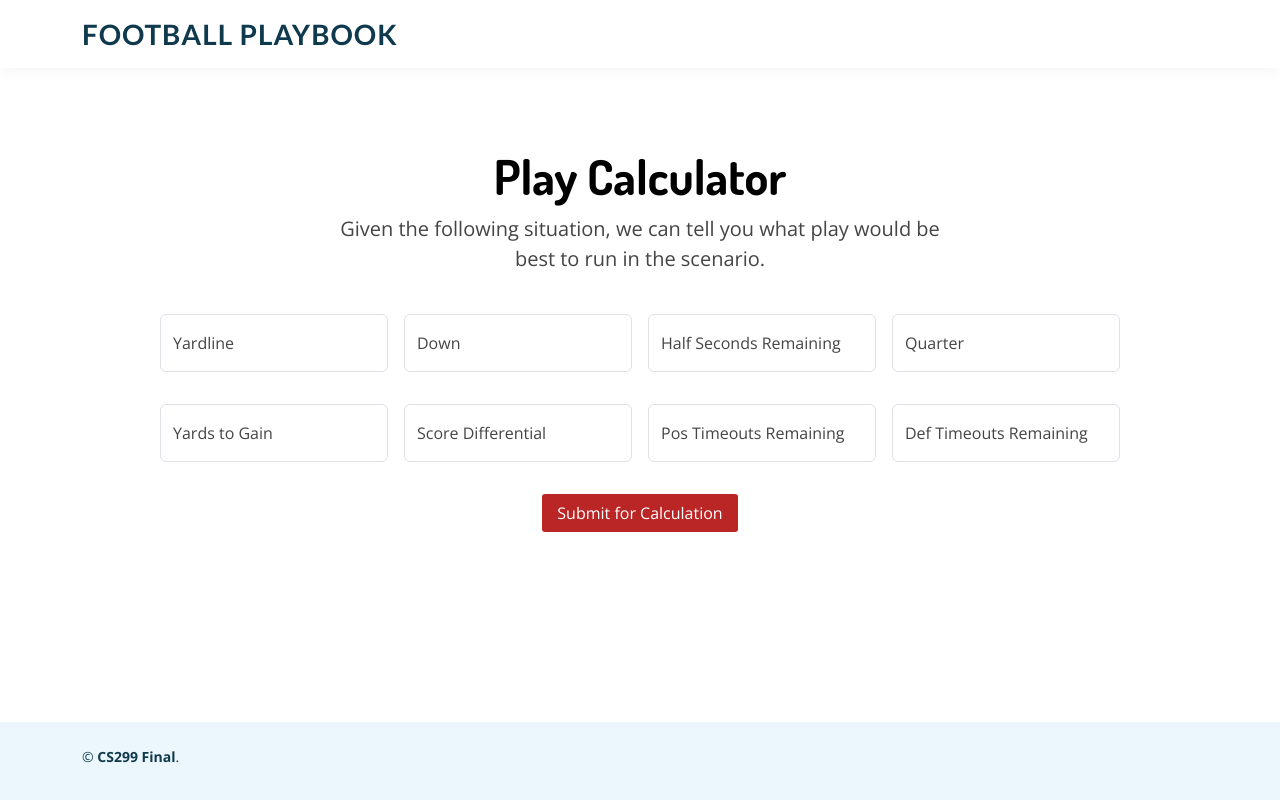
After one commit to jdglesener/finalprojectplaybooks, a PHP site: page /finalproject/model.php in a window 1280 px wide. The commit adds this page. Run offline with PHP 8.4, Linux system fonts and the light colour scheme.

Commit message:
final commit

```diff
--- a/index.php
+++ b/index.php
@@ -1,5 +1,9 @@
 <?php
 include "conn_config.php";
+ini_set('display_errors', 1);
+ini_set('display_startup_errors',1);
+
+error_reporting(E_ALL);
 ?>
 <!DOCTYPE html>
 <html lang="en">
@@ -49,6 +53,7 @@ include "conn_config.php";
 
       <nav id="navbar" class="navbar">
         <ul>
+          <li><a class="nav-link scrollto" href="model.php">Play Calculator</a></li>
           <?php if (isset($_COOKIE["loggedin"]) && $_COOKIE["loggedin"]) {?>
           <li><a class="nav-link scrollto" href="playbooks.php">My Playbooks</a></li>
           <li class="dropdown"><a href="#"><span>Your Profile</span><i class="bi bi-chevron-down"></i></a>
--- a/login.php
+++ b/login.php
@@ -7,7 +7,7 @@ if (isset($_COOKIE["loggedin"]) && $_COOKIE["loggedin"]) {
 if($_SERVER["REQUEST_METHOD"]== "POST"){
   $n_username = $_POST["username"];
   $n_password = $_POST["password"];
-  $query = "SELECT * FROM users WHERE username = '$n_username' AND password = '$n_password'";
+  $query = "SELECT * FROM Users WHERE username = '$n_username' AND password = '$n_password'";
   $result = mysqli_query($conn, $query);
   if(mysqli_num_rows($result) == 1) {
     $msg= "Welcome '$n_accountname'";
--- /dev/null
+++ b/model.php
@@ -0,0 +1,165 @@
+<?php
+include "conn_config.php";
+ini_set('display_errors', 1);
+ini_set('display_startup_errors',1);
+
+error_reporting(E_ALL);
+?>
+<!DOCTYPE html>
+<html lang="en">
+
+<head>
+  <meta charset="utf-8">
+  <meta content="width=device-width, initial-scale=1.0" name="viewport">
+
+  <title>Full Stack Final</title>
+  <meta content="" name="description">
+  <meta content="" name="keywords">
+
+  <!-- Favicons -->
+  <link href="assets/img/course_logo.png" rel="icon">
+  <link href="assets/img/course_logo.png" rel="apple-touch-icon">
+
+  <!-- Google Fonts -->
+  <link href="https://fonts.googleapis.com/css?family=Open+Sans:300,300i,400,400i,600,600i,700,700i|Dosis:300,400,500,,600,700,700i|Lato:300,300i,400,400i,700,700i" rel="stylesheet">
+
+  <!-- Vendor CSS Files -->
+  <link href="assets/vendor/bootstrap/css/bootstrap.min.css" rel="stylesheet">
+  <link href="assets/vendor/bootstrap-icons/bootstrap-icons.css" rel="stylesheet">
+  <link href="assets/vendor/boxicons/css/boxicons.min.css" rel="stylesheet">
+  <link href="assets/vendor/glightbox/css/glightbox.min.css" rel="stylesheet">
+  <link href="assets/vendor/swiper/swiper-bundle.min.css" rel="stylesheet">
+
+  <!-- Template Main CSS File -->
+  <link href="assets/css/style.css" rel="stylesheet">
+  <link href="assets/css/external_css.css" rel="stylesheet">
+
+  <!-- =======================================================
+  * Student Name:
+  * Date: March 6 2024
+  * Bootstrap Version: v5.3.2
+  * Bootstrap Author: BootstrapMade.com
+  ======================================================== -->
+</head>
+
+<body>
+
+  <!-- ======= Header ======= -->
+  <header id="header" class="fixed-top">
+    <div class="container d-flex align-items-center justify-content-between">
+
+      <!-- Uncomment below if you prefer to use text as a logo -->
+      <h1 class="logo"><a href="index.php">Football Playbook</a></h1>
+
+
+    </div>
+  </header><!-- End Header -->
+
+
+  <main id="main">
+    <!-- ======= About Section ======= -->
+    <br>
+
+    <section id="about" class="about">
+    <div class="px-4 py-3 mt-5 text-center">
+    <h1 class="display-5 fw-bold text-body-emphasis">Play Calculator</h1>
+    <div class="col-lg-6 mx-auto">
+      <p class="lead mb-4">Given the following situation, we can tell you what play would be best to run in the scenario.</p>
+    </div>
+    </div>
+      <div class="d-flex justify-content-sm-center">
+        <form action="model.php" method="POST">
+            <div class = "d-flex gap-3 mb-3">
+            <div class="form-floating mb-3">
+                <input name = "yardline" type="text" class="form-control" id="floatingTimeYL" placeholder="Password" required>
+                <label for="floatingTimeR">Yardline</label>
+            </div>
+            <div class="form-floating mb-3">
+                <input name = "down" type="text" class="form-control" id="floatingTimedown" placeholder="Password" required>
+                <label for="floatingTimedown">Down</label>
+            </div>
+            <div class="form-floating mb-3">
+                <input name = "halftime" type="text" class="form-control" id="floatingTimeR" placeholder="Password" required>
+                <label for="floatingTimeR">Half Seconds Remaining</label>
+            </div>
+
+            <div class="form-floating mb-3">
+                <input name = "quarter" type="text" class="form-control" id="floatingTimeQtr" placeholder="Password" required>
+                <label for="floatingTimeQtr">Quarter</label>
+            </div>
+            </div>
+            <div class = "d-flex gap-3 mb-3">
+            <div class="form-floating mb-3">
+                <input name = "ytg" type="text" class="form-control" id="floatingTimeytg" placeholder="Password" required>
+                <label for="floatingTimeytg">Yards to Gain</label>
+            </div>
+            <div class="form-floating mb-3">
+                <input name = "score" type="text" class="form-control" id="floatingTimescore" placeholder="Password" required>
+                <label for="floatingTimescore">Score Differential</label>
+            </div>
+            <div class="form-floating mb-3">
+                <input name = "otr" type="text" class="form-control" id="floatingTimeotr" placeholder="Password" required>
+                <label for="floatingTimeotr">Pos Timeouts Remaining</label>
+            </div>
+            <div class="form-floating mb-3">
+                <input name = "dtr" type="text" class="form-control" id="floatingTimedtr" placeholder="Password" required>
+                <label for="floatingTimedtr">Def Timeouts Remaining</label>
+            </div>
+            </div>
+            <div class="justify-content-sm-center text-center">
+                <button class="btn-primary" type="submit"><span>Submit for Calculation</span></button>
+            </div>
+        </form>
+  </div>
+
+    </section><!-- End About Section -->
+    <div class="justify-content-sm-center text-center">
+    <?php
+        if ($_SERVER["REQUEST_METHOD"] == "POST") {
+            $yardline = $_POST["yardline"];
+            $down = $_POST["down"];
+            $halftime = $_POST["halftime"];
+            $quarter = $_POST["quarter"];
+            $ytg = $_POST["ytg"];
+            $score = $_POST["score"];
+            $otr = $_POST["otr"];
+            $dtr = $_POST["dtr"];
+            $command = '/usr/local/bin/python3 test.py '.$yardline." ".$down." ".$halftime." ".$quarter." ".$ytg." ".$score." ".$otr." ".$dtr;
+            $output = shell_exec($command);
+            echo $output;
+    ?>
+    </div>
+    <?php
+        }
+    ?>
+  </main><!-- End #main -->
+
+  <!-- ======= Footer ======= -->
+  <footer id="footer" class="fixed-bottom">
+
+    <div class="container py-4">
+      <div class="copyright">
+        &copy;  <strong><span>CS299 Final</span></strong>.
+      </div>
+      <div class="credits">
+
+      </div>
+    </div>
+  </footer><!-- End Footer -->
+
+  <a href="#" class="back-to-top d-flex align-items-center justify-content-center"><i class="bi bi-arrow-up-short"></i></a>
+
+  <!-- Vendor JS Files -->
+  <script src="assets/vendor/purecounter/purecounter_vanilla.js"></script>
+  <script src="assets/vendor/bootstrap/js/bootstrap.bundle.min.js"></script>
+  <script src="assets/vendor/glightbox/js/glightbox.min.js"></script>
+  <script src="assets/vendor/isotope-layout/isotope.pkgd.min.js"></script>
+  <script src="assets/vendor/swiper/swiper-bundle.min.js"></script>
+  <script src="assets/vendor/php-email-form/validate.js"></script>
+
+  <!-- Template Main JS File -->
+  <script src="assets/js/main.js"></script>
+
+</body>
+
+</html>
```
Also changed, not shown: playbooks.php (+10 -8 lines), sign-up.php (+5 -5 lines), team.php (+14 -11 lines), 3 other files.
